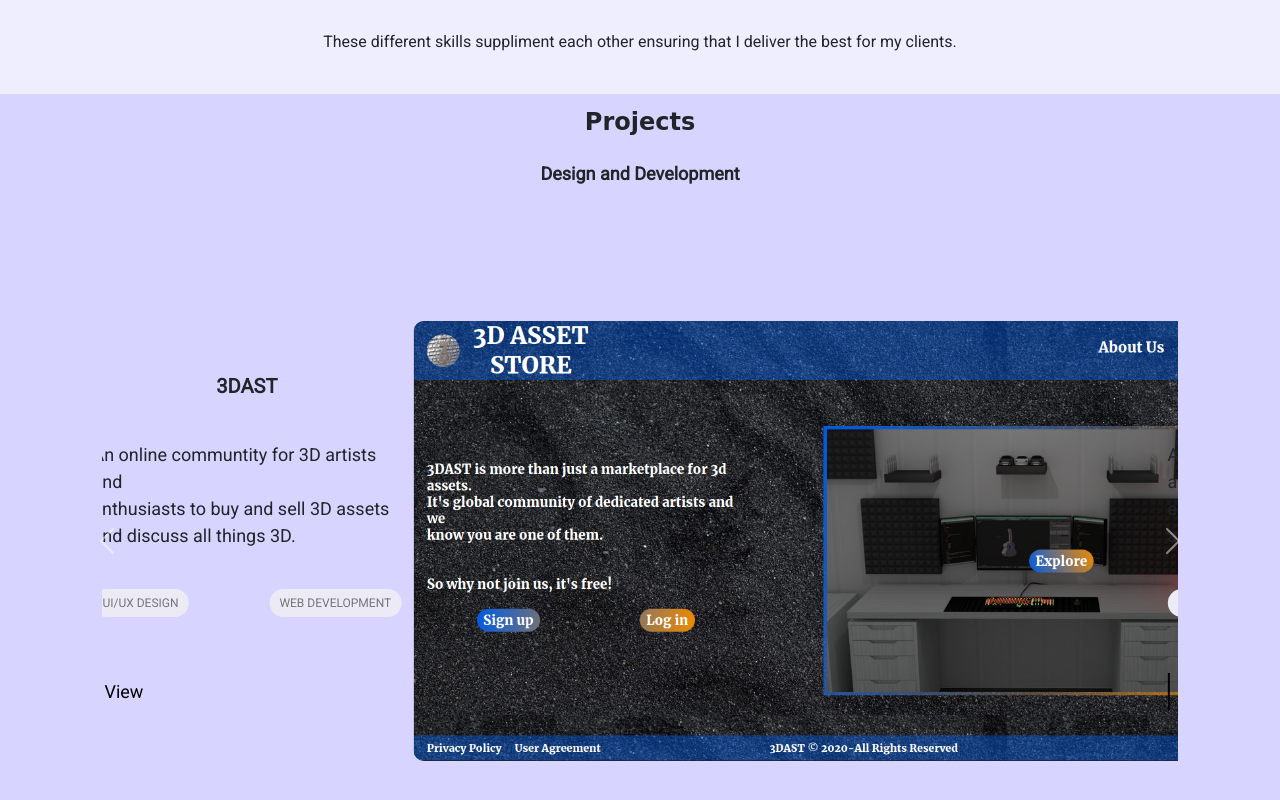
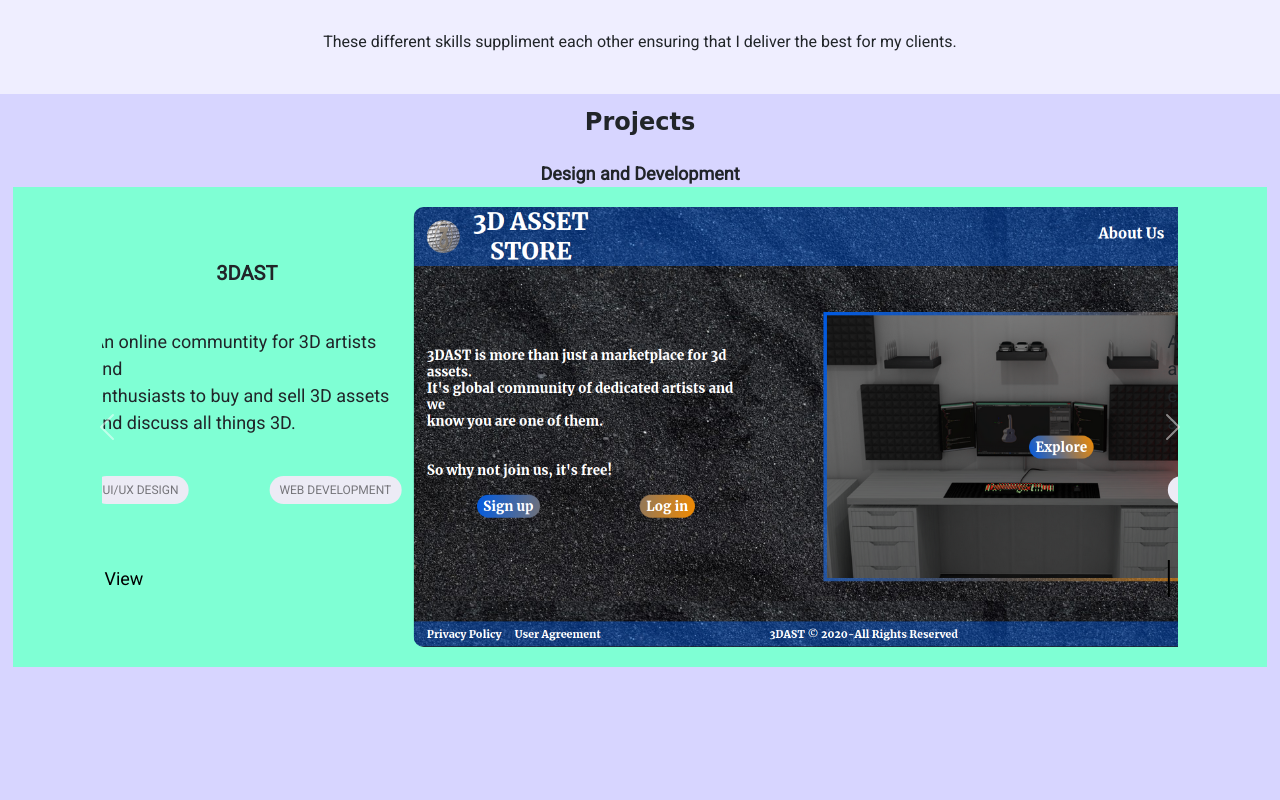
Before and after one commit to Robby-apt/New-Site, a plain HTML site: page index.html in a window 1280 px wide. Shown: the part 1506-2306 px from the top of the page. Drawn offline with nearby package versions, Linux system fonts and the light colour scheme; a web font is replaced by a local one.

Commit message:
Adjust margin of project slide

```diff
--- a/css/projects.css
+++ b/css/projects.css
@@ -17,8 +17,9 @@
 }
 
 .carouselBg{
-    /* background-color: aquamarine; */
+    background-color: aquamarine;
     display: flex;
+    margin: 0 auto;
 
     width: 98vw;
 }
```
